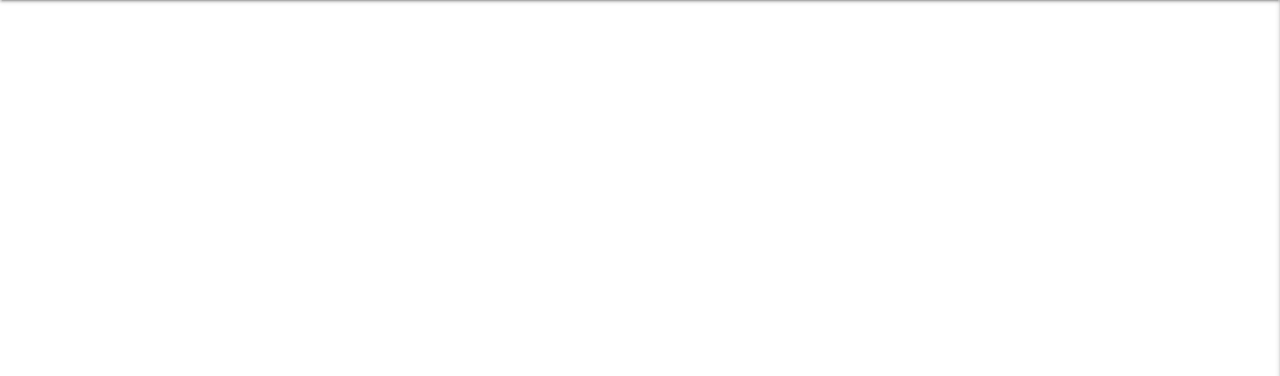
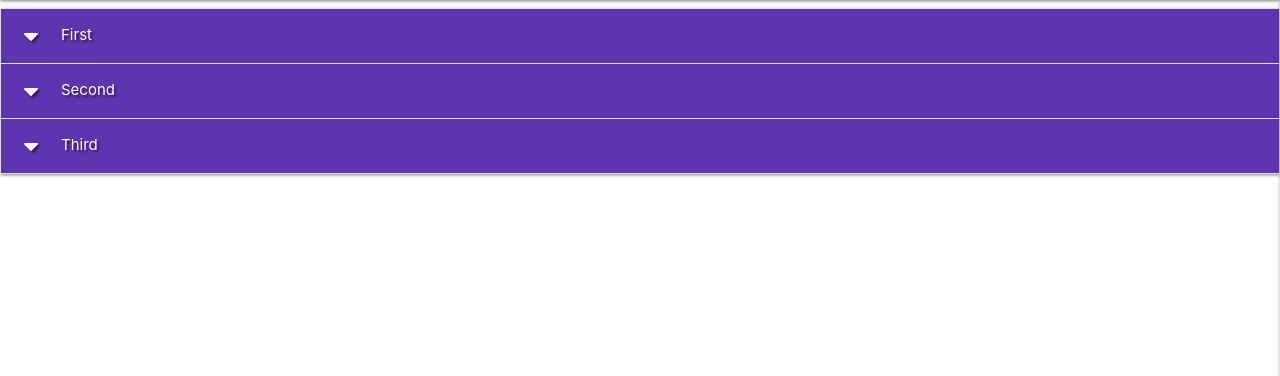
Before and after one commit to Brian-FullStack/task_manager, a Flask app: page / in a window 1280 px wide. Shown: the part 64-440 px from the top of the page. Run offline with Flask 2, Linux system fonts and the light colour scheme; data that the repository does not hold is empty; some libraries are stand-ins or nearby versions.

Commit message:
Add collapsible tasks setup

```diff
--- a/static/js/script.js
+++ b/static/js/script.js
@@ -1,4 +1,10 @@
 /**Code from: Materialize - mobile collapse*/
+/** Side navigation*/
 $(document).ready(function(){
     $('.sidenav').sidenav({edge: "right"});
   });
+
+/** Collapsible tasks*/
+$(document).ready(function(){
+  $('.collapsible').collapsible();
+});
--- a/templates/tasks.html
+++ b/templates/tasks.html
@@ -9,5 +9,19 @@
             {{ task.due_date }}<br>
         {% endfor %}
 
+        <ul class="collapsible">
+            <li>
+              <div class="collapsible-header white-text deep-purple darken-1 text-shadow"><i class="fas fa-caret-down"></i>First</div>
+              <div class="collapsible-body"><span>Lorem ipsum dolor sit amet.</span></div>
+            </li>
+            <li>
+              <div class="collapsible-header white-text deep-purple darken-1 text-shadow"><i class="fas fa-caret-down"></i>Second</div>
+              <div class="collapsible-body"><span>Lorem ipsum dolor sit amet.</span></div>
+            </li>
+            <li>
+              <div class="collapsible-header white-text deep-purple darken-1 text-shadow"><i class="fas fa-caret-down"></i>Third</div>
+              <div class="collapsible-body"><span>Lorem ipsum dolor sit amet.</span></div>
+            </li>
+          </ul>
 
     {% endblock %}
```
